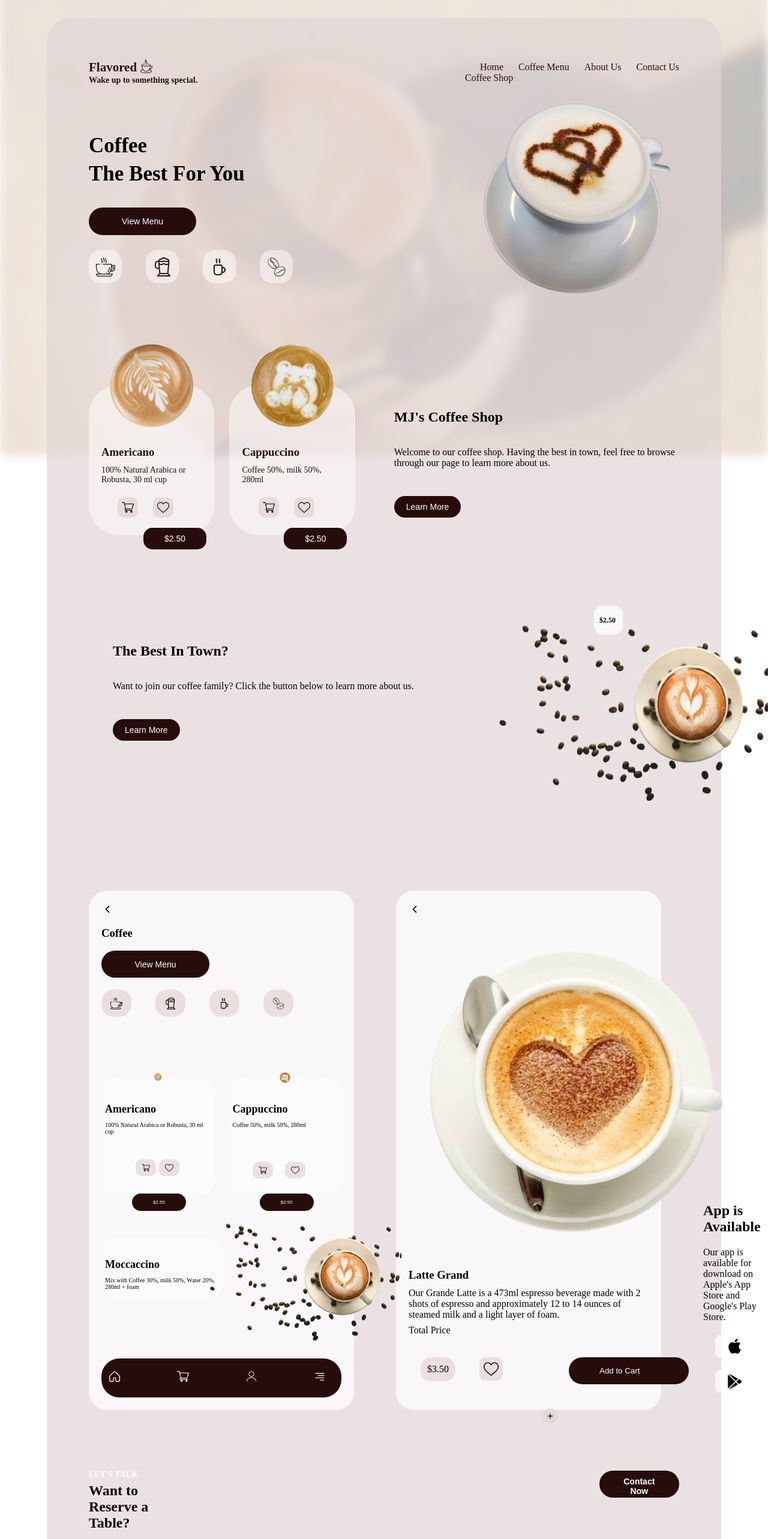
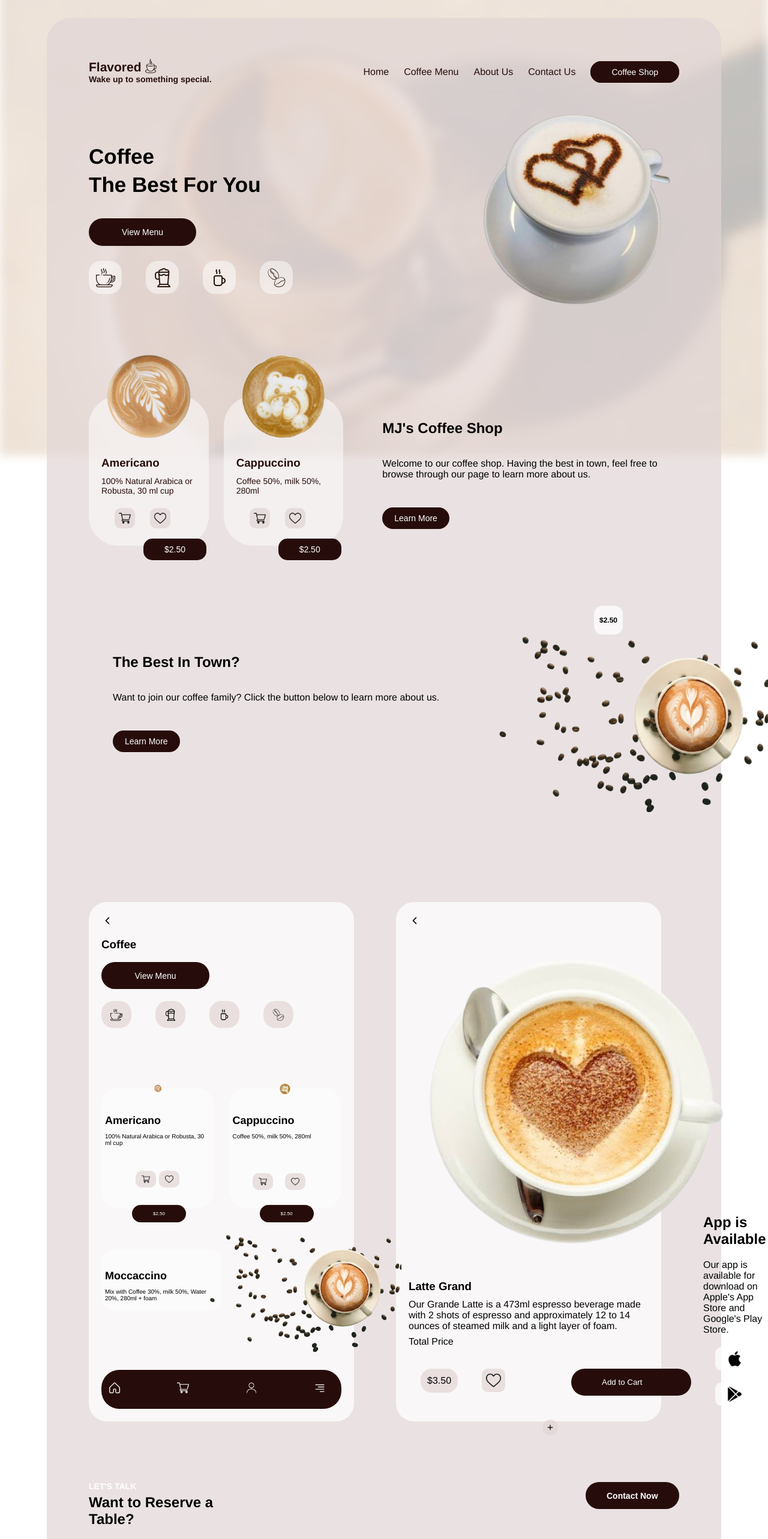
Before and after one commit to mapk6-apl/my-coffee-shop, a React (Vite) app: page / in a window 1280 px wide. Shown: the part 40-2606 px from the top of the page at 60% size. Built offline with nearby package versions, Linux system fonts and the light colour scheme.

Commit message:
added font-family

```diff
--- a/src/components/Navbar/Navbar.tsx
+++ b/src/components/Navbar/Navbar.tsx
@@ -21,8 +21,7 @@ export const Navbar = () => {
                     <a href="#">Coffee Menu</a>
                     <a href="#">About Us</a>
                     <a href="#">Contact Us</a>
-
-                    <Text>Coffee Shop</Text>
+                    <a href="#" id='coffee-shop'>Coffee Shop</a>
                 </div>
             </nav>
     )
--- a/src/index.css
+++ b/src/index.css
@@ -1,4 +1,6 @@
-body {}
+body {
+  font-family: helvetica;
+}
 
 body::before {
   content: "";
@@ -76,7 +78,7 @@ body::before {
 
 .intro-content {
   display: flex;
-  margin-top: 80px;
+  margin-top: 100px;
   justify-content: space-between;
   width: 100%;
   gap: 20px;
@@ -394,6 +396,7 @@ body::before {
   cursor: pointer;
   height: 45px;
   width: 180px;
+
 }
 
 #big-menu-container {
@@ -775,7 +778,7 @@ body::before {
 #reservations-2 {
   display: flex;
   flex-direction: row;
-  gap: 700px;
+  gap: 600px;
 }
 
 #reservations-2 button {
```
